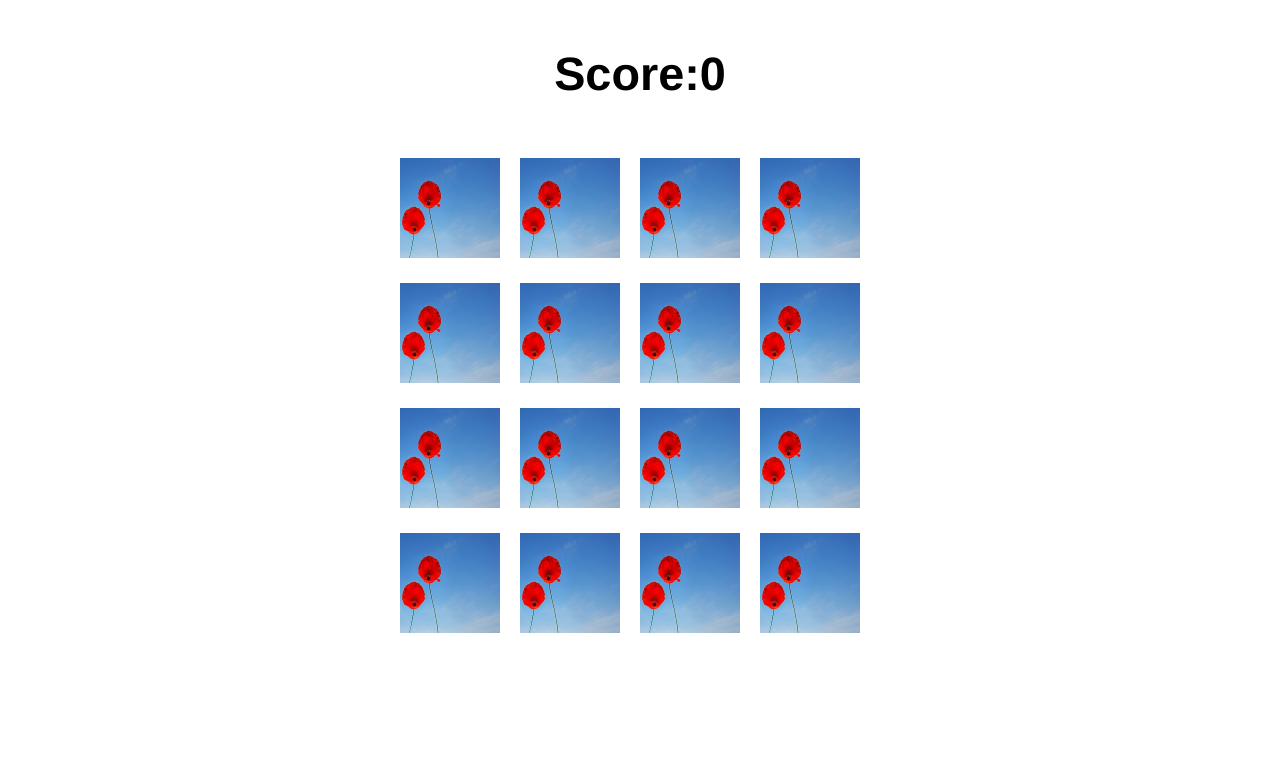
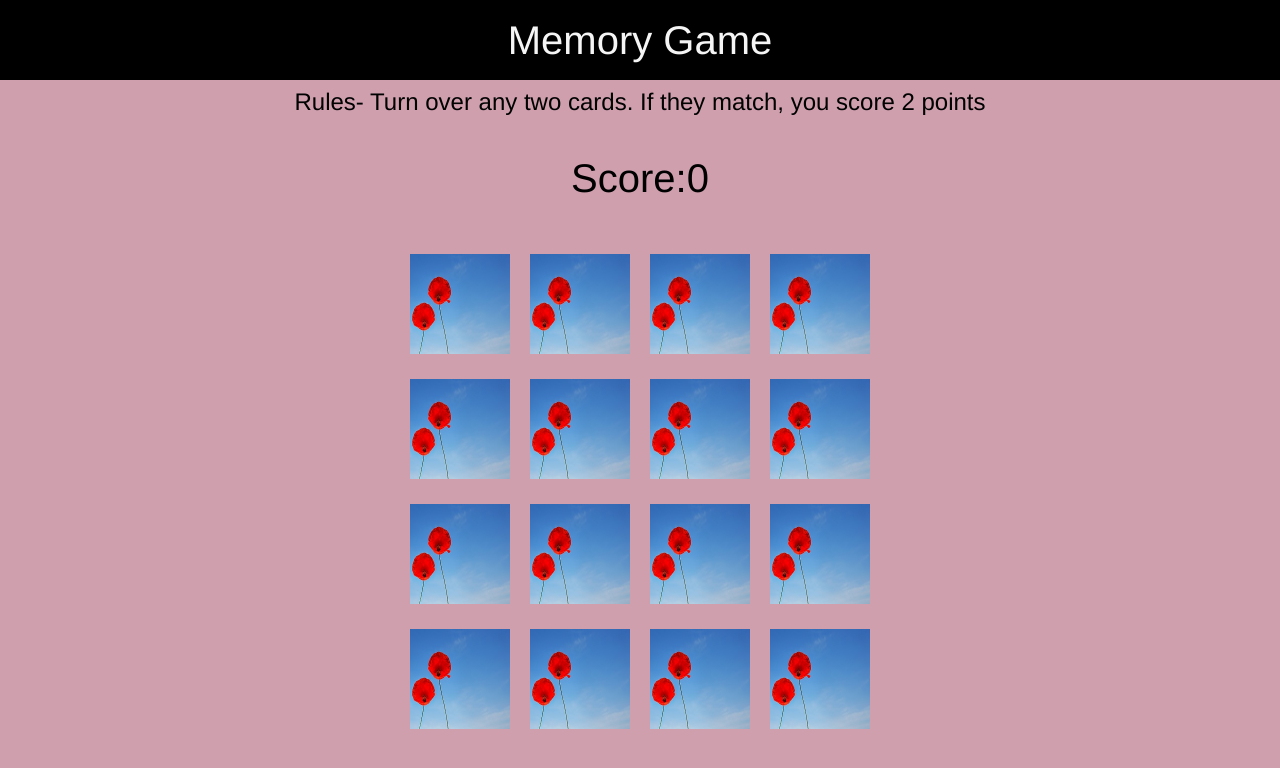
Before and after one commit to rupali-talele/Memory-Game, a plain HTML site: page index.html in a window 1280 px wide. Drawn offline with Linux system fonts and the light colour scheme.

Commit message:
Added styling

```diff
--- a/app.js
+++ b/app.js
@@ -112,7 +112,7 @@ document.addEventListener("DOMContentLoaded", () => {
       cards[optionTwoId].setAttribute("src", "./images/flower.jpg");
     }
     if (cardCount === CardArray.length) {
-      container.innerHTML = "Game Over";
+      grid.innerHTML = "Game Over";
     }
     cardsChosenName = [];
     cardsChosenId = [];
--- a/index.html
+++ b/index.html
@@ -8,8 +8,12 @@
   </head>
   <body>
     <div class="container">
+      <div class="header"><p>Memory Game</p></div>
+      <div class="rules">
+        Rules- Turn over any two cards. If they match, you score 2 points
+      </div>
       <div class="container-item">
-        <h3>Score:<span id="score">0</span></h3>
+        <p>Score:<span id="score">0</span></p>
       </div>
       <div class="container-item">
         <div class="grid">
--- a/style.css
+++ b/style.css
@@ -2,18 +2,20 @@ html,
 body {
   margin: 0;
   box-sizing: border-box;
+  background-color: #cf9fae;
 }
-
+body {
+  max-height: 100vh;
+  max-width: 100vw;
+}
 .grid {
   display: flex;
   flex-wrap: wrap;
 }
 
 .container {
-  max-height: 100vh;
-  max-width: 100vw;
-  width: 1000px;
-  height: 1000px;
+  width: 100%;
+  height: 100%;
   display: flex;
   flex-direction: column;
   justify-content: center;
@@ -22,6 +24,20 @@ body {
   height: 90%;
   font-family: "Franklin Gothic Medium", "Arial Narrow", Arial, sans-serif;
   font-size: 5vh;
+}
+
+.header {
+  background-color: black;
+  color: whitesmoke;
+  width: 100%;
+  height: 10vh;
+  display: flex;
+  justify-content: center;
+  align-items: center;
+}
+.rules {
+  font-size: 3vh;
+  padding-top: 1vh;
 }
 
 img {
@@ -37,4 +53,8 @@ img {
 .grid {
   height: 500px;
   width: 500px;
+  text-align: center;
+  display: flex;
+  justify-content: center;
+  align-items: center;
 }
```
